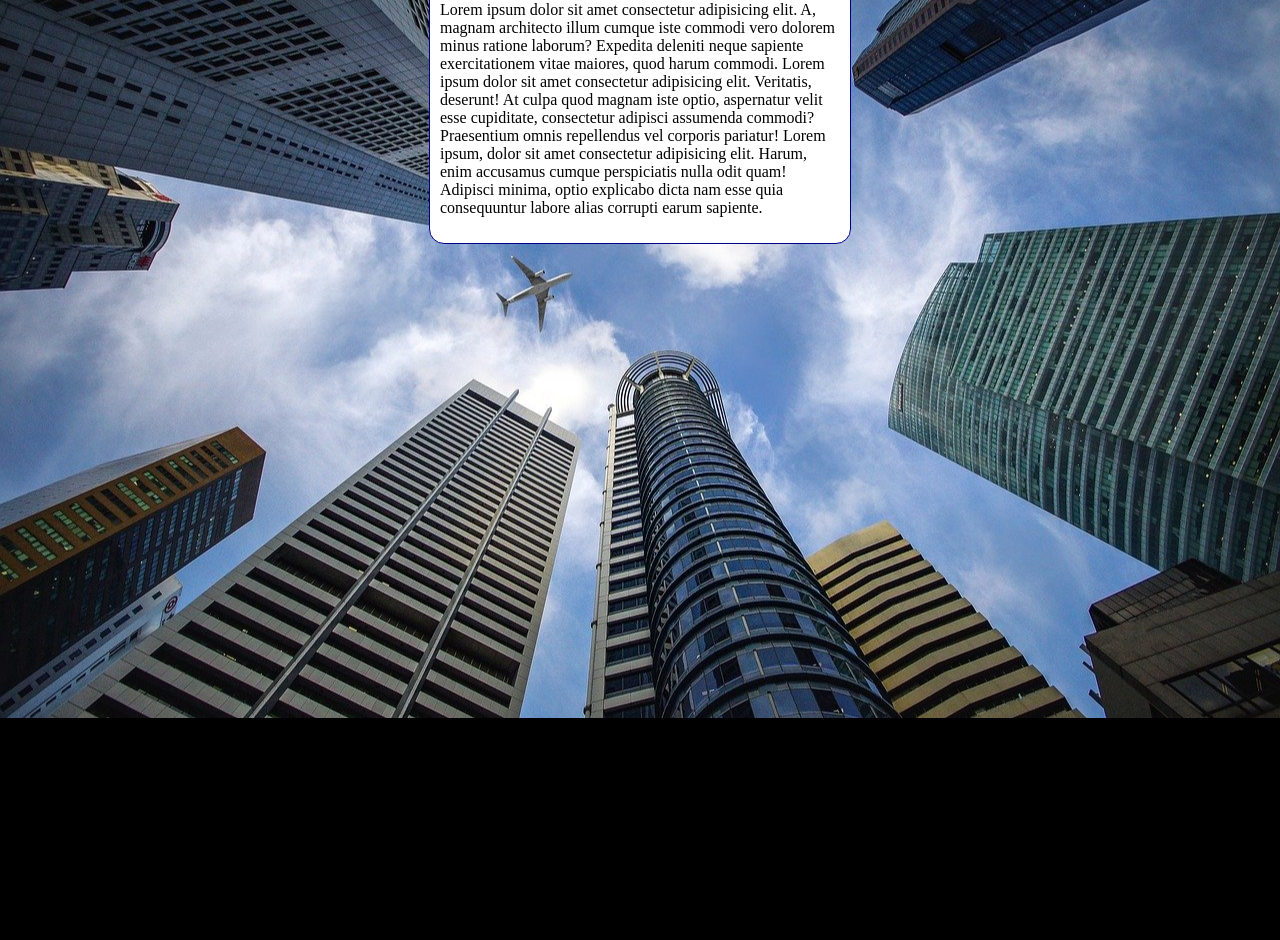
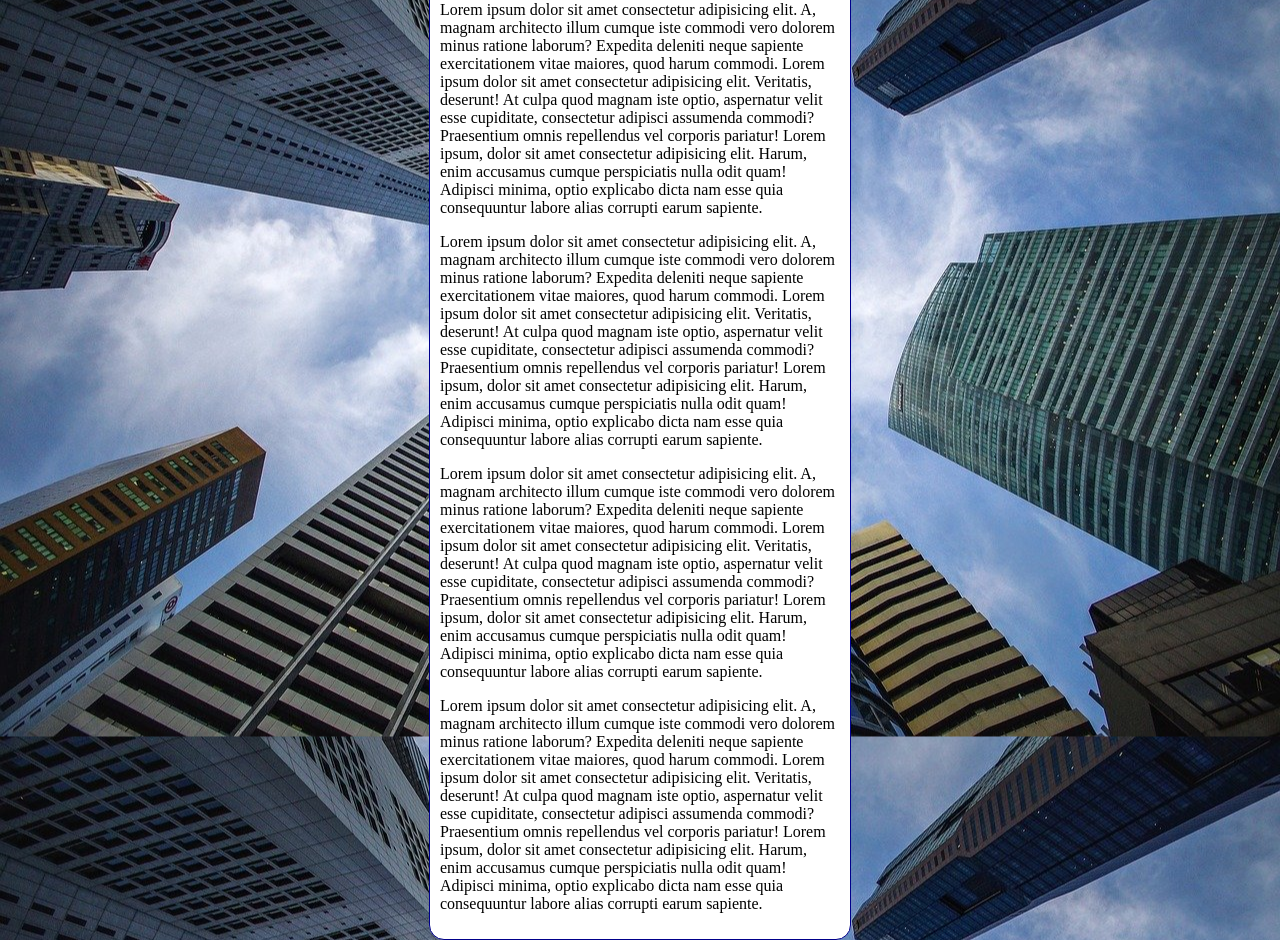
Before and after one commit to AlefSillva/html-css, a plain HTML site: page exercicios/ex022/fundo006.html in a window 1280 px wide. Shown: the part 98-1038 px from the top of the page. Before the commit the page ends 816 px from the top, so only its background shows below. Drawn offline with Linux system fonts and the light colour scheme.

Commit message:
Update fundo006.html

```diff
--- a/exercicios/ex022/fundo006.html
+++ b/exercicios/ex022/fundo006.html
@@ -11,7 +11,7 @@
             background-color: black;
             background-image: url(imagens/wallpaper002.jpg);
             background-position: center center;
-            background-repeat: no-repeat;
+            background-repeat: repeat-y;
             background-size: cover;
         }
 
@@ -29,6 +29,9 @@
     <main>
         <h1>Teste de Imagem de Fundo</h1>
         <p>Lorem ipsum dolor sit amet consectetur adipisicing elit. A, magnam architecto illum cumque iste commodi vero dolorem minus ratione laborum? Expedita deleniti neque sapiente exercitationem vitae maiores, quod harum commodi. Lorem ipsum dolor sit amet consectetur adipisicing elit. Veritatis, deserunt! At culpa quod magnam iste optio, aspernatur velit esse cupiditate, consectetur adipisci assumenda commodi? Praesentium omnis repellendus vel corporis pariatur! Lorem ipsum, dolor sit amet consectetur adipisicing elit. Harum, enim accusamus cumque perspiciatis nulla odit quam! Adipisci minima, optio explicabo dicta nam esse quia consequuntur labore alias corrupti earum sapiente.</p>
+        <p>Lorem ipsum dolor sit amet consectetur adipisicing elit. A, magnam architecto illum cumque iste commodi vero dolorem minus ratione laborum? Expedita deleniti neque sapiente exercitationem vitae maiores, quod harum commodi. Lorem ipsum dolor sit amet consectetur adipisicing elit. Veritatis, deserunt! At culpa quod magnam iste optio, aspernatur velit esse cupiditate, consectetur adipisci assumenda commodi? Praesentium omnis repellendus vel corporis pariatur! Lorem ipsum, dolor sit amet consectetur adipisicing elit. Harum, enim accusamus cumque perspiciatis nulla odit quam! Adipisci minima, optio explicabo dicta nam esse quia consequuntur labore alias corrupti earum sapiente.</p>
+        <p>Lorem ipsum dolor sit amet consectetur adipisicing elit. A, magnam architecto illum cumque iste commodi vero dolorem minus ratione laborum? Expedita deleniti neque sapiente exercitationem vitae maiores, quod harum commodi. Lorem ipsum dolor sit amet consectetur adipisicing elit. Veritatis, deserunt! At culpa quod magnam iste optio, aspernatur velit esse cupiditate, consectetur adipisci assumenda commodi? Praesentium omnis repellendus vel corporis pariatur! Lorem ipsum, dolor sit amet consectetur adipisicing elit. Harum, enim accusamus cumque perspiciatis nulla odit quam! Adipisci minima, optio explicabo dicta nam esse quia consequuntur labore alias corrupti earum sapiente.</p>
+        <p>Lorem ipsum dolor sit amet consectetur adipisicing elit. A, magnam architecto illum cumque iste commodi vero dolorem minus ratione laborum? Expedita deleniti neque sapiente exercitationem vitae maiores, quod harum commodi. Lorem ipsum dolor sit amet consectetur adipisicing elit. Veritatis, deserunt! At culpa quod magnam iste optio, aspernatur velit esse cupiditate, consectetur adipisci assumenda commodi? Praesentium omnis repellendus vel corporis pariatur! Lorem ipsum, dolor sit amet consectetur adipisicing elit. Harum, enim accusamus cumque perspiciatis nulla odit quam! Adipisci minima, optio explicabo dicta nam esse quia consequuntur labore alias corrupti earum sapiente.</p>
     </main>
 </body>
 </html>
```
